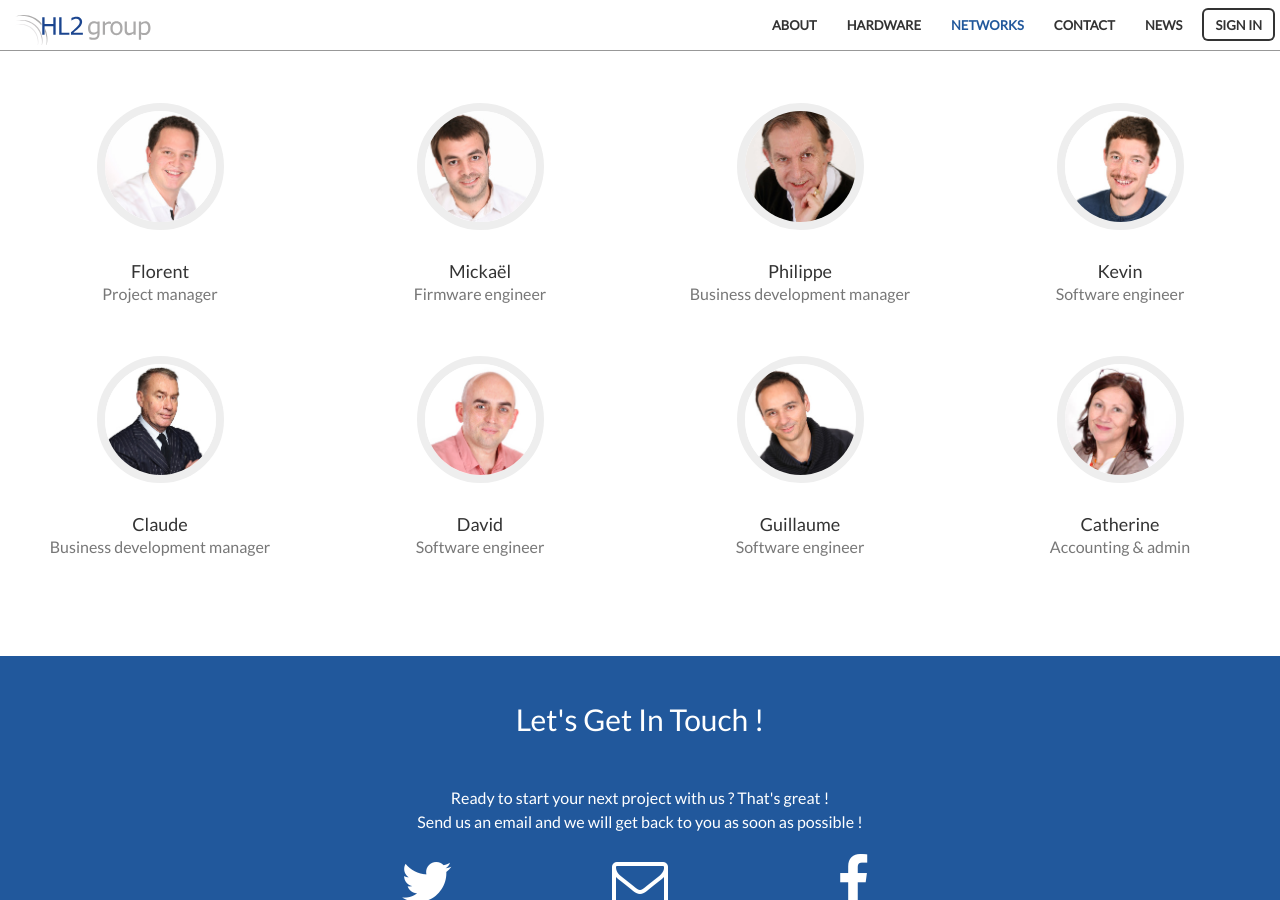
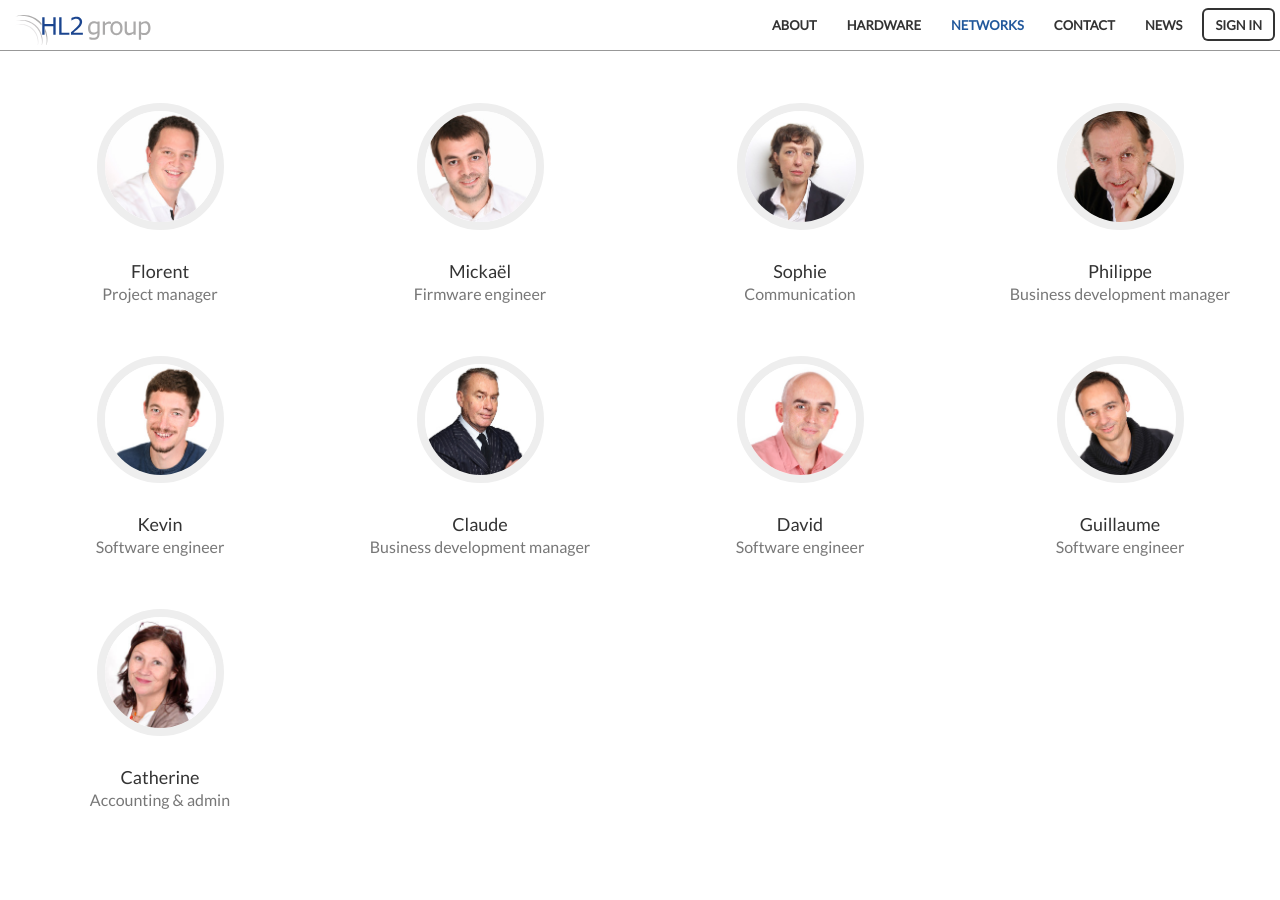
Before and after one commit to hl2/hl2.github.io, a Jekyll site: the page built from index.html, in a window 1280 px wide and 900 px high, scrolled down 2552 px. Built offline with Jekyll 4.4.1, drawn with Linux system fonts in a browser that asks for light colours.

Commit message:
feat (team) add member

```diff
--- a/_config.yml
+++ b/_config.yml
@@ -17,9 +17,11 @@ founders:
   social:
     - title: linkedin
       url: https://fr.linkedin.com/in/bernard-le-hetet-167180113
+
 - name: Didier Longueville
   pic: didier-longueville.jpg
   position: CTO
+
 - name: Christian Holweck
   pic: christian-holweck.jpg
   position: Investor relations
@@ -32,6 +34,10 @@ members:
 - name: Mickaël
   pic: mickael-bosch.jpg
   position: Firmware engineer
+
+- name: Sophie
+  pic: sophie-roubertie.jpg
+  position: Communication
 
 - name: Philippe
   pic: philippe-delussy.jpg
--- a/_includes/team.html
+++ b/_includes/team.html
@@ -8,7 +8,7 @@
     <div class="row">
       {% assign first = true %}
       {% for member in site.members %}
-          {% if member.pic == 'claude-wesquy.jpg' %}
+          {% if member.pic == 'catherine-lagorre.jpg' %}
         <div class="col-sm-3 clearfix-hl2">
           {% else %}
         <div class="col-sm-3">
```
Also changed, not shown: img/team/sophie-roubertie.jpg (added).
